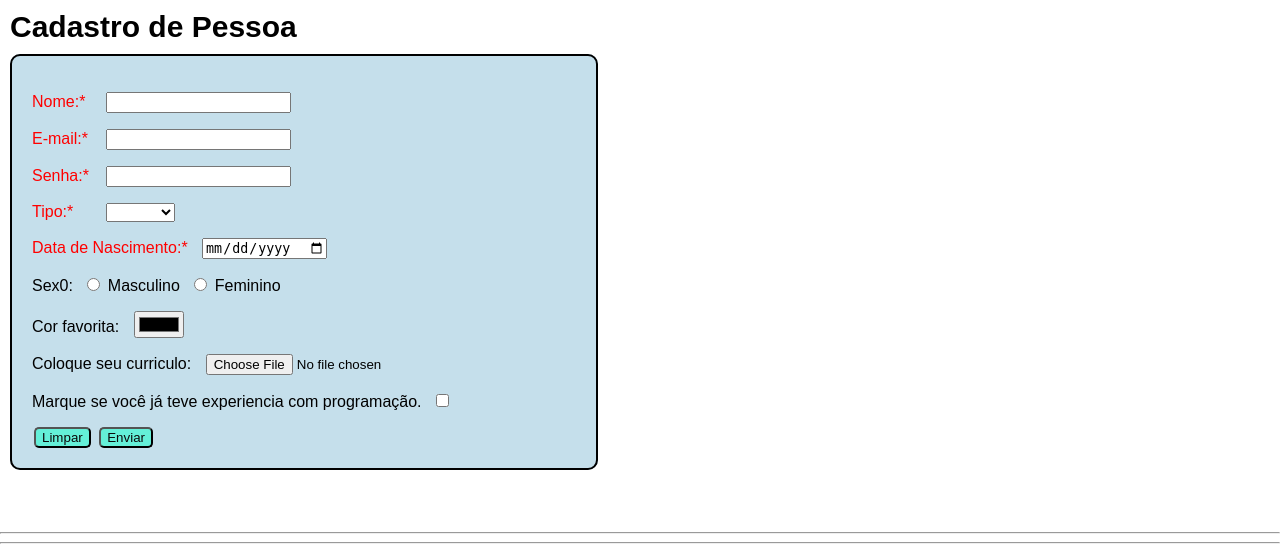
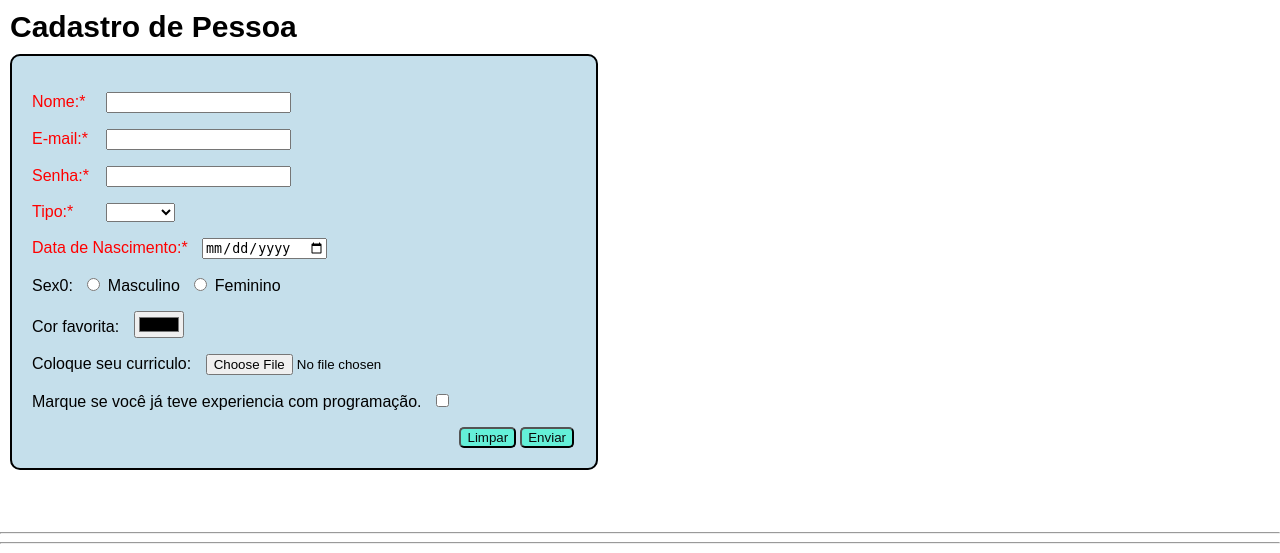
Before and after one commit to LuanGSiiss/auto-didata, a PHP site: page /pratica12.html in a window 1280 px wide. Shown: the top 553 px of the page. Run offline with PHP 8.4, Linux system fonts and the light colour scheme.

Commit message:
acabou formulario

```diff
--- a/Curso HTML e CSS Otavio Miranda/aula 12/pratica12.html
+++ b/Curso HTML e CSS Otavio Miranda/aula 12/pratica12.html
@@ -63,6 +63,9 @@
                 <label for="programa">Marque se você já teve experiencia com programação.</label>
                 <input type="checkbox" id="programa">
             </p>
+            <div id="programador" class="programador">
+
+            </div>
 
             <div class="botoes">
                 <button type="reset">Limpar</button>
@@ -168,5 +171,17 @@
         }
     }
 </script>
+<!--Script para o formulario mesmo-->
+<script>
+    document.getElementById('programa').onclick = function () {
+        let check = document.getElementById('programa');
+        if (check.checked) {
+            document.getElementById('programador').innerHTML = "Legal";
+        }
+        else {
+            document.getElementById('programador').innerHTML = "";
+        }
+    }
+</script>
 
 </html>
--- a/Curso HTML e CSS Otavio Miranda/aula 12/praticastyles12.css
+++ b/Curso HTML e CSS Otavio Miranda/aula 12/praticastyles12.css
@@ -2,6 +2,10 @@ body {
     font-family: sans-serif;
     padding: 0;
     margin: 0;
+}
+
+.programador {
+    margin: 10px;
 }
 
 .cadastro-pessoa {
@@ -31,6 +35,11 @@ body {
     width: 60px;
 }
 
+.botoes {
+    display: flex;
+    justify-content: flex-end;
+}
+
 .botoes button {
     background-color: rgb(100, 240, 216);
     color: rgb(10, 10, 10);
@@ -43,6 +52,7 @@ body {
 .requirido {
     color: red;
 }
+
 .requirido::after {
     content: "*";
 }
```
